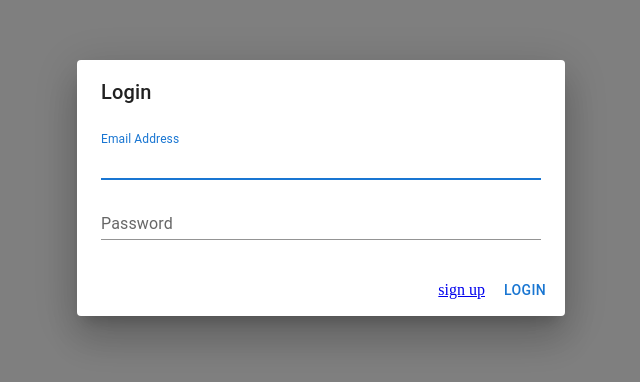
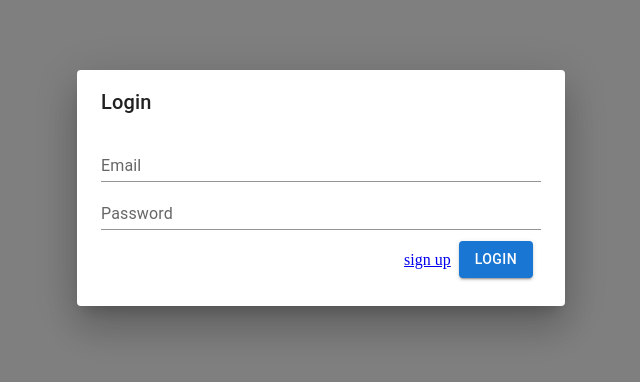
Before and after one commit to saritasa-nest/camp-js-2022-karina-popova, a React (Create React App) app in the folder react/: page /login in a window 1280 px wide. Shown: the part 212-594 px from the top of the page, without its empty margins (319-959 px from the left). Built offline with nearby package versions, Linux system fonts and the light colour scheme; no server answers.

Commit message:
form validation JS-19-300

```diff
--- a/react/package.json
+++ b/react/package.json
@@ -7,11 +7,13 @@
     "@emotion/styled": "^11.8.1",
     "@mui/material": "^5.5.1",
     "@reduxjs/toolkit": "^1.6.2",
+    "final-form": "^4.20.6",
     "firebase": "^9.6.8",
     "formik": "^2.2.9",
     "immer": "^9.0.12",
     "react": "^17.0.2",
     "react-dom": "^17.0.2",
+    "react-final-form": "^6.5.8",
     "react-redux": "^7.2.6",
     "react-router-dom": "^6.0.2",
     "react-scripts": "^5.0.0",
--- a/react/src/features/auth/components/Form.tsx
+++ b/react/src/features/auth/components/Form.tsx
@@ -1,61 +1,93 @@
-import React, { useState, VFC } from 'react';
+import React, { VFC } from 'react';
 import Button from '@mui/material/Button';
 import TextField from '@mui/material/TextField';
 import Dialog from '@mui/material/Dialog';
 import DialogActions from '@mui/material/DialogActions';
 import DialogContent from '@mui/material/DialogContent';
 import DialogTitle from '@mui/material/DialogTitle';
+import { useFormik } from 'formik';
+import * as yup from 'yup';
 import { Link } from 'react-router-dom';
+import { FormHelperText } from '@mui/material';
 
 interface Props {
   /** Form name . */
   readonly title: string;
   /** Event handler on form submit. */
-  readonly handleClick: Function;
+  readonly handleSubmit: Function;
   /** Link path. */
   readonly redirectLink: string;
   /** Link name. */
   readonly redirectLinkName: string;
+  /** Send error. */
+  readonly error?: string;
 }
+const validationSchema = yup.object({
+  email: yup
+    .string()
+    .email('Enter a valid email')
+    .required('Email is required'),
+  password: yup
+    .string()
+    .min(6, 'Password should be of minimum 6 characters length')
+    .required('Password is required'),
+});
 const FormComponent: VFC<Props> = ({
   title,
+  redirectLinkName,
   redirectLink,
-  redirectLinkName,
-  handleClick,
+  handleSubmit,
+  error,
 }) => {
   const [open] = React.useState(true);
-  const [email, setEmail] = useState('');
-  const [password, setPassword] = useState('');
+  const formik = useFormik({
+    initialValues: {
+      email: '',
+      password: '',
+    },
+    validationSchema,
+    onSubmit: values => {
+      handleSubmit(values.email, values.password);
+    },
+  });
+
   return (
     <Dialog open={open}>
       <DialogTitle>{title}</DialogTitle>
       <DialogContent>
+        <form onSubmit={formik.handleSubmit}>
           <TextField
-          autoFocus
-          margin="dense"
-          id="name"
-          label="Email Address"
-          type="email"
+            variant="standard"
             fullWidth
-          variant="standard"
-          value={email}
-          onChange={e => setEmail(e.target.value)}
+            id="email"
+            name="email"
+            label="Email"
+            value={formik.values.email}
+            onChange={formik.handleChange}
+            error={formik.touched.email && Boolean(formik.errors.email)}
+            helperText={formik.touched.email && formik.errors.email}
           />
           <TextField
-          margin="dense"
+            variant="standard"
+            fullWidth
             id="password"
+            name="password"
             label="Password"
             type="password"
-          fullWidth
-          variant="standard"
-          value={password}
-          onChange={e => setPassword(e.target.value)}
+            value={formik.values.password}
+            onChange={formik.handleChange}
+            error={formik.touched.password && Boolean(formik.errors.password)}
+            helperText={formik.touched.password && formik.errors.password}
           />
-      </DialogContent>
+          <FormHelperText error>{ error }</FormHelperText>
           <DialogActions>
             <Link to={redirectLink}>{redirectLinkName}</Link>
-        <Button onClick={() => handleClick(email, password)}>{title}</Button>
+            <Button color="primary" variant="contained" type="submit">
+              {title}
+            </Button>
           </DialogActions>
+        </form>
+      </DialogContent>
     </Dialog>
   );
 };
--- a/react/src/features/auth/components/LoginForm.tsx
+++ b/react/src/features/auth/components/LoginForm.tsx
@@ -1,12 +1,14 @@
 import { VFC } from 'react';
 import { useNavigate } from 'react-router-dom';
-import { useAppDispatch } from 'src/store/store';
+import { useAppDispatch, useAppSelector } from 'src/store/store';
 import { signInUser } from 'src/store/user/dispatchers';
+import { selectUserError } from 'src/store/user/selectors';
 import { Form } from './Form';
 
 const LoginFormComponent: VFC = () => {
   const dispatch = useAppDispatch();
   const navigate = useNavigate();
+  const error = useAppSelector(selectUserError);
   const handleLogin = (email: string, password: string): void => {
     dispatch(signInUser({ email, password }))
       .unwrap()
@@ -15,9 +17,10 @@ const LoginFormComponent: VFC = () => {
   return (
     <Form
       title="Login"
-      handleClick={handleLogin}
+      handleSubmit={handleLogin}
       redirectLink="/register"
       redirectLinkName="sign up"
+      error={error}
     />
   );
 };
--- a/react/src/features/auth/components/RegisterForm.tsx
+++ b/react/src/features/auth/components/RegisterForm.tsx
@@ -1,12 +1,14 @@
 import { VFC } from 'react';
 import { useNavigate } from 'react-router-dom';
-import { useAppDispatch } from 'src/store/store';
+import { useAppDispatch, useAppSelector } from 'src/store/store';
 import { signUpUser } from 'src/store/user/dispatchers';
+import { selectUserError } from 'src/store/user/selectors';
 import { Form } from './Form';
 
 const RegisterFormComponent: VFC = () => {
   const dispatch = useAppDispatch();
   const navigate = useNavigate();
+  const error = useAppSelector(selectUserError);
   const handleRegister = (email: string, password: string): void => {
     dispatch(signUpUser({ email, password }))
       .unwrap()
@@ -15,9 +17,10 @@ const RegisterFormComponent: VFC = () => {
   return (
     <Form
       title="Sign up"
-      handleClick={handleRegister}
+      handleSubmit={handleRegister}
       redirectLink="/login"
       redirectLinkName="sign in"
+      error={error}
     />
   );
 };
--- a/react/src/store/user/selectors.ts
+++ b/react/src/store/user/selectors.ts
@@ -8,5 +8,5 @@ export const selectUser = createSelector((state: RootState) => state.user, user
 /** Selects the user is authorized from store. */
 export const selectIsAuth = createSelector((state: RootState) => state.user, user => user.isAuthenticated);
 
-/** . */
-export const userError = createSelector((state: RootState) => state.user, user => user.error);
+/** Selects authorization error. */
+export const selectUserError = createSelector((state: RootState) => state.user, user => user.error);
--- a/react/src/store/user/slice.ts
+++ b/react/src/store/user/slice.ts
@@ -9,10 +9,12 @@ export const userSlice = createSlice({
     resetUser(state) {
       state.user = null;
       state.isAuthenticated = false;
+      state.error = '';
     },
   },
   extraReducers: builder => builder
     .addCase(signInUser.fulfilled, (state, { payload }) => {
+      state.error = '';
       state.user = payload;
       state.isAuthenticated = true;
     })
@@ -24,6 +26,7 @@ export const userSlice = createSlice({
       state.isAuthenticated = false;
     })
     .addCase(signUpUser.fulfilled, (state, { payload }) => {
+      state.error = '';
       state.user = payload;
       state.isAuthenticated = true;
     })
```
Also changed, not shown: 1 other file (tests, documents, lock files or other folders). Lines whose indentation alone changed are shown as unchanged.
